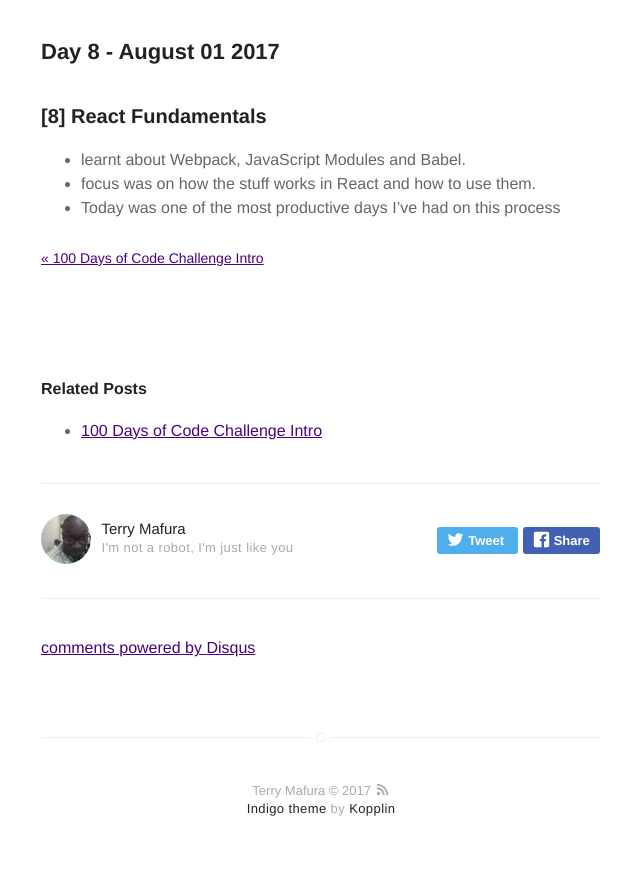
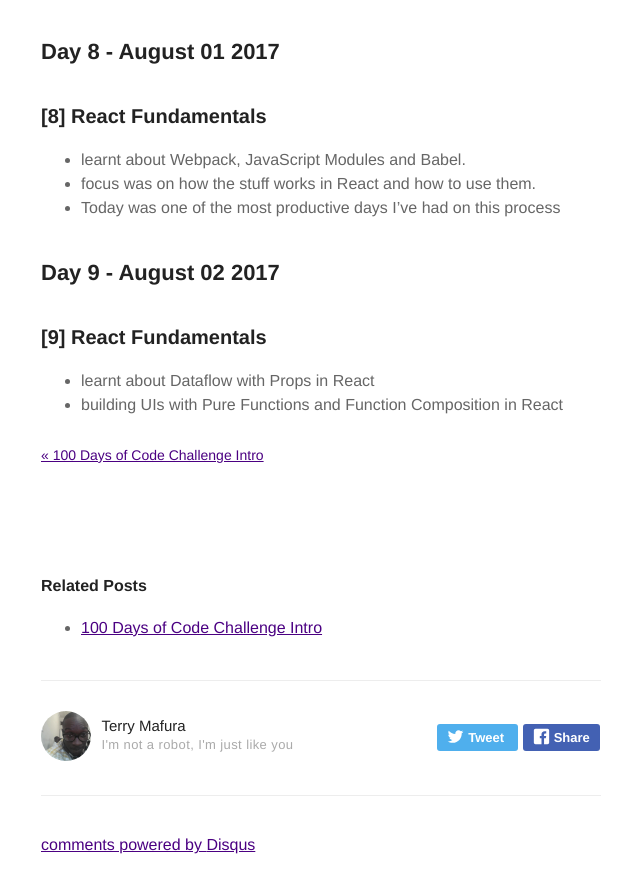
Before and after one commit to terrymafura/maffsojah.github.io, a Jekyll site: the page built from _posts/2017-07-25-100-Days-of-Code-Days-1-10.markdown, in a window 1280 px wide and 900 px high, scrolled down 2757 px. Shown: the top 893 px of the window, without its empty margins (319-959 px from the left). Built offline with Jekyll 4.4.1, drawn with Linux system fonts in a browser that asks for light colours; emoji names are drawn with the system emoji font; comment, search, counter and statistics services are not loaded.

Commit message:
100 Days of Code Day 9

```diff
--- a/_posts/2017-07-25-100-Days-of-Code-Days-1-10.markdown
+++ b/_posts/2017-07-25-100-Days-of-Code-Days-1-10.markdown
@@ -67,3 +67,8 @@ description: 100 Days of Code Challenge Days 1-10
 - learnt about Webpack, JavaScript Modules and Babel.
 - focus was on how the stuff works in React and how to use them.
 - Today was one of the most productive days I've had on this process
+
+## Day 9 - August 02 2017
+### [9] React Fundamentals
+- learnt about Dataflow with Props in React
+- building UIs with Pure Functions and Function Composition in React
```
